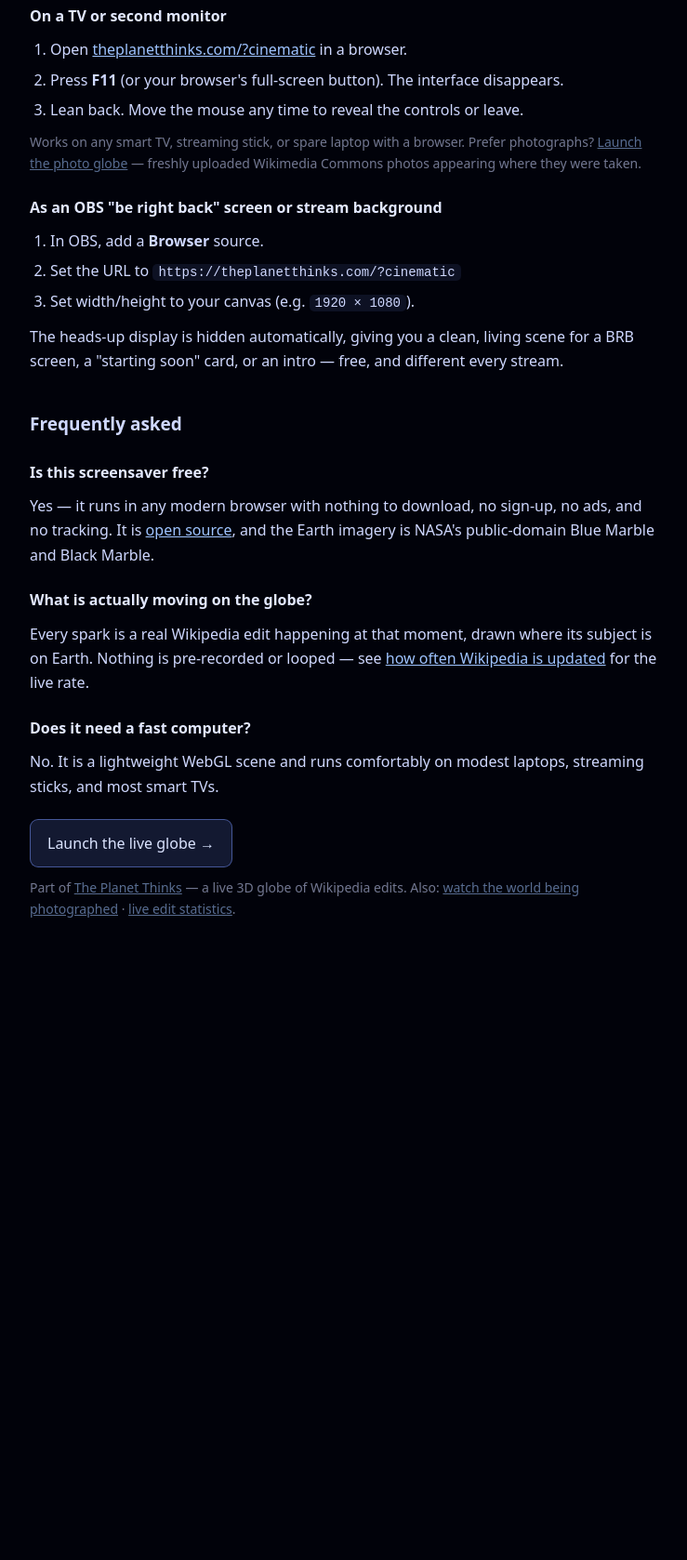
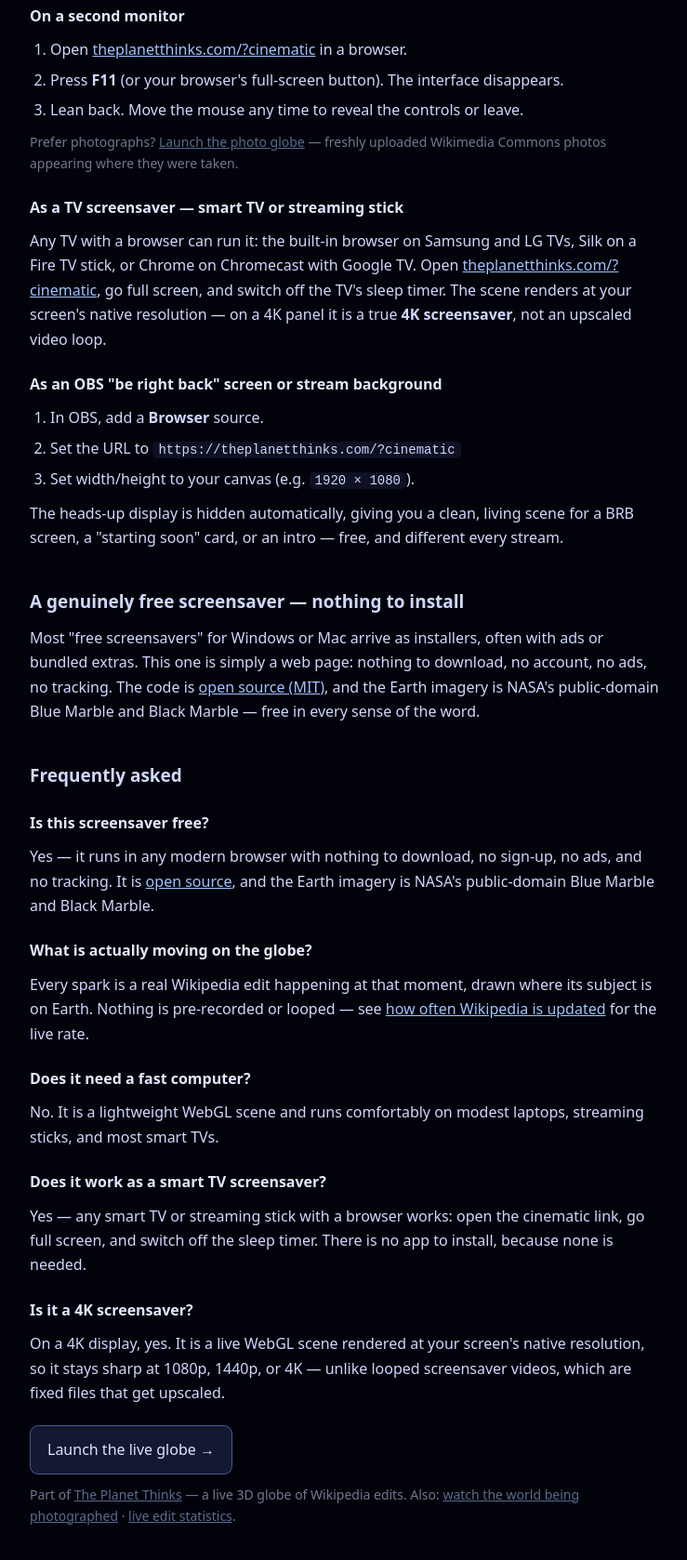
Before and after one commit to alekcac/the-planet-thinks, a website: page web/public/screensaver.html in a window 1280 px wide. Shown: the part 618-2296 px from the top of the page at 93% size, without its empty margins (268-1007 px from the left). Before the commit the page ends 1682 px from the top, so only its background shows below. Drawn offline with Linux system fonts and the light colour scheme.

Commit message:
Cover confirmed screensaver long-tails on /screensaver: TV/smart-TV section, 4K answer, genuinely-free block, FAQ+schema

```diff
--- a/web/public/screensaver.html
+++ b/web/public/screensaver.html
@@ -49,6 +49,16 @@
         "@type": "Question",
         "name": "What is actually moving on the globe?",
         "acceptedAnswer": { "@type": "Answer", "text": "Every spark is a real Wikipedia edit happening at that moment, drawn where its subject is on Earth. Nothing is pre-recorded or looped — the scene is genuinely different every time, which is what makes it hold attention on a second screen." }
+      },
+      {
+        "@type": "Question",
+        "name": "Does it work as a smart TV screensaver?",
+        "acceptedAnswer": { "@type": "Answer", "text": "Yes — any smart TV or streaming stick with a browser works: the built-in browser on Samsung and LG TVs, Silk on a Fire TV stick, or Chrome on Chromecast with Google TV. Open the cinematic link, go full screen, and switch off the sleep timer. There is no app to install, because none is needed." }
+      },
+      {
+        "@type": "Question",
+        "name": "Is it a 4K screensaver?",
+        "acceptedAnswer": { "@type": "Answer", "text": "On a 4K display, yes. It is a live WebGL scene rendered at your screen's native resolution, so it stays sharp at 1080p, 1440p, or 4K — unlike looped screensaver videos, which are fixed files that get upscaled." }
       }
     ]
   }
@@ -94,15 +104,21 @@
     genuinely different every minute, which is exactly why it holds a glance on a second screen.</p>
 
   <h2>Use it as an ambient screen</h2>
-  <h3>On a TV or second monitor</h3>
+  <h3>On a second monitor</h3>
   <ol>
     <li>Open <a href="/?cinematic">theplanetthinks.com/?cinematic</a> in a browser.</li>
     <li>Press <b>F11</b> (or your browser's full-screen button). The interface disappears.</li>
     <li>Lean back. Move the mouse any time to reveal the controls or leave.</li>
   </ol>
-  <p class="muted">Works on any smart TV, streaming stick, or spare laptop with a browser. Prefer
-    photographs? <a href="/photos?cinematic">Launch the photo globe</a> — freshly uploaded
-    Wikimedia Commons photos appearing where they were taken.</p>
+  <p class="muted">Prefer photographs? <a href="/photos?cinematic">Launch the photo globe</a> —
+    freshly uploaded Wikimedia Commons photos appearing where they were taken.</p>
+
+  <h3>As a TV screensaver — smart TV or streaming stick</h3>
+  <p>Any TV with a browser can run it: the built-in browser on Samsung and LG TVs, Silk on a
+    Fire TV stick, or Chrome on Chromecast with Google TV. Open
+    <a href="/?cinematic">theplanetthinks.com/?cinematic</a>, go full screen, and switch off the
+    TV's sleep timer. The scene renders at your screen's native resolution — on a 4K panel it is
+    a true <b>4K screensaver</b>, not an upscaled video loop.</p>
 
   <h3>As an OBS "be right back" screen or stream background</h3>
   <ol>
@@ -112,6 +128,13 @@
   </ol>
   <p>The heads-up display is hidden automatically, giving you a clean, living scene for a BRB
     screen, a "starting soon" card, or an intro — free, and different every stream.</p>
+
+  <h2>A genuinely free screensaver — nothing to install</h2>
+  <p>Most "free screensavers" for Windows or Mac arrive as installers, often with ads or bundled
+    extras. This one is simply a web page: nothing to download, no account, no ads, no tracking.
+    The code is <a href="https://github.com/alekcac/the-planet-thinks" target="_blank" rel="noopener">open source (MIT)</a>,
+    and the Earth imagery is NASA's public-domain Blue Marble and Black Marble — free in every
+    sense of the word.</p>
 
   <h2>Frequently asked</h2>
   <h3>Is this screensaver free?</h3>
@@ -125,6 +148,13 @@
   <h3>Does it need a fast computer?</h3>
   <p>No. It is a lightweight WebGL scene and runs comfortably on modest laptops, streaming sticks,
     and most smart TVs.</p>
+  <h3>Does it work as a smart TV screensaver?</h3>
+  <p>Yes — any smart TV or streaming stick with a browser works: open the cinematic link, go full
+    screen, and switch off the sleep timer. There is no app to install, because none is needed.</p>
+  <h3>Is it a 4K screensaver?</h3>
+  <p>On a 4K display, yes. It is a live WebGL scene rendered at your screen's native resolution,
+    so it stays sharp at 1080p, 1440p, or 4K — unlike looped screensaver videos, which are fixed
+    files that get upscaled.</p>
 
   <div class="launch">
     <a class="cta primary" href="/?cinematic">Launch the live globe →</a>
```
